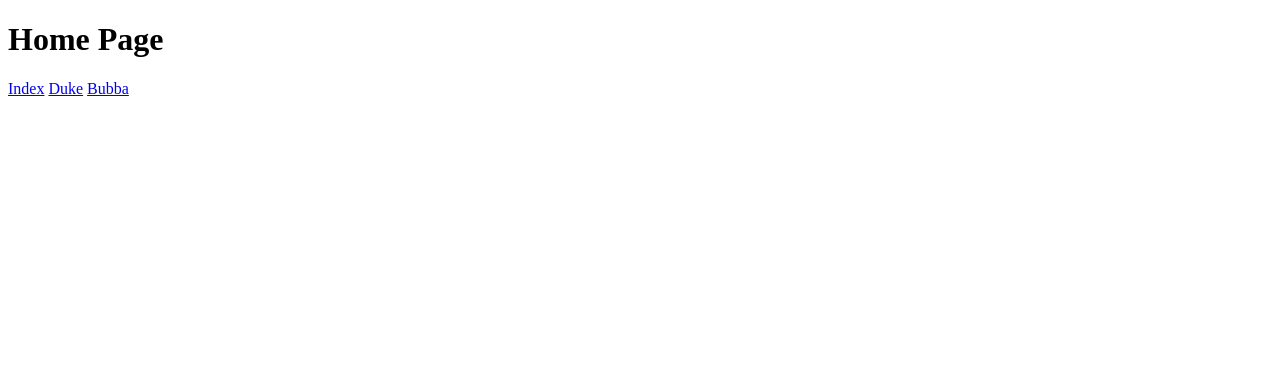
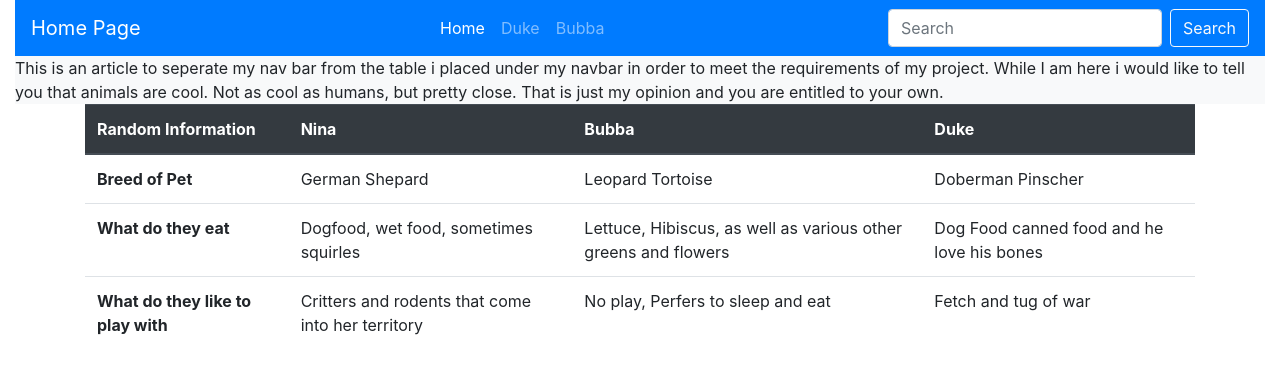
Before and after one commit to JDuran618/Pets, a website: page Index.html in a window 1280 px wide. Drawn offline with nearby package versions, Linux system fonts and the light colour scheme.

Commit message:
Assignment for week 3 reaches all project requirements- Requirements:Html, Bootstrap, 2pages, Navbar, Table, Form, Gitclone, Git Ignore file with node modules inside.

```diff
--- a/Index.html
+++ b/Index.html
@@ -4,16 +4,79 @@
     <meta charset="UTF-8">
     <meta name="viewport" content="width=device-width, initial-scale=1.0">
     <title>Home</title>
+    <!-- Linked my HTML file to node mondules containing bootstrap -->
+    <link rel="stylesheet" href="node_modules/bootstrap/dist/css/bootstrap.css">
 </head>
-<body>
+<!-- Added classs to my body to make sure all elements were centers unless otherwise specified with other style -->
+<body class="container-fluid">
+<!--Applied supported content to my navbar element to describe length, text color, background color, and spacing of my content -->
+    <nav class="navbar navbar-expand-sm navbar-dark bg-primary justify-content-between">
+        <!-- Applied My title as a brand at the top left corner -->
+        <a class="navbar-brand">Home Page</a>
+            <ul class="navbar-nav">
+                <!-- used active to highlight the page you are currently on -->
+                <!-- Could have made these drop down and span an icon that would get me a dropdown list but
+                    I was just trying to get the requirements being that i fell a bit behind.-->
+                <li class="nav-item active"><a class="nav-link" href="Index.html">Home</a></li>
+                <li class="nav-item"><a class="nav-link" href="duke.html">Duke</a></li>
+                <li class="nav-item"><a class="nav-link" href="bubba.html">Bubba</a></li>
+            </ul>
+            <!-- This form allows me to insert a search bar at the top of my webpage and a button below.
+                 I will learn how to make the button function in the near future -->
+            <form class="form-inline">
+                <input class="form-control mr-sm-2" type="search" placeholder="Search" aria-label="Search">
+                <button class="btn btn-outline-light my-2 my-sm-0" type="submit">Search</button>
+            </form>
+    </nav>
+    <!-- Added this article to splet my table from my header and made it light to really seperate the navbar from the table -->
+    <Article class="article bg-light article-dark">This is an article to seperate my nav bar from the table i placed under my navbar in order to meet the requirements of my project.
+        While I am here i would like to tell you that animals are cool. Not as cool as humans, but pretty close. That is just my opinion and you are entitled to your own.
+    </Article>
+    <!-- Tables are all pretty similar
+    I went ahead and added a div with a container class to bring my table to the center of my page
+    then another div with an id and a table responsive class to make my site compatible to smaller screens. -->
+    <div class="container">
+        <div id="table" class="table-responsive">
+            <table class="table">
+                <thead class="thead-dark">
+    <!-- Added a coloumn scope to my headers to signal the file that the info in the rows will coincide with the colums abouve when a smalller screen is used -->
 
-    <h1>Home Page</h1>
+                    <tr>
+                        <th scope="col">Random Information</th>
+                        <th scope="col">Nina</th>
+                        <th scope="col">Bubba</th>
+                        <th scope="col">Duke</th>
 
-    <div>
-        <a href="Index.html">Index</a>
-        <a href="duke.html">Duke</a>
-        <a href="bubba.html">Bubba</a>
+                    </tr>
+                </thead>
+                <tbody class="">
+                    <tr>
+                        <!-- Gave all of my data a header to signal that the contents should follow throough as a row to its
+                            designated column when the table requires responsive action. -->
+                        <th scope="row">Breed of Pet</th>
+                        <td>German Shepard</td>
+                        <td>Leopard Tortoise</td>
+                        <td>Doberman Pinscher</td>
+                    </tr>
+                    <tr>
+                        <th scope="row">What do they eat</th>
+                        <td>Dogfood, wet food, sometimes squirles</td>
+                        <td>Lettuce, Hibiscus, as well as various other greens and flowers </td>
+                        <td>Dog Food canned food and he love his bones</td>
+                    </tr>
+                    <tr>
+                        <th scope="row">What do they like to play with</th>
+                        <td>Critters and rodents that come into her territory</td>
+                        <td>No play, Perfers to sleep and eat </td>
+                        <td>Fetch and tug of war</td>
+                    </tr>
+                </tbody>
+            </table>
+        </div>
     </div>
+<form>
 
+<script src="node modules/jquery/dist/jquery-js"></script>
+<script src="node modules/bootstrap/dist/js/bootstrap.bundle.js"></script>
 </body>
 </html>
```
Also changed, not shown: bubba.html (+24 -0 lines), duke.html (+29 -0 lines), 1 other file.
